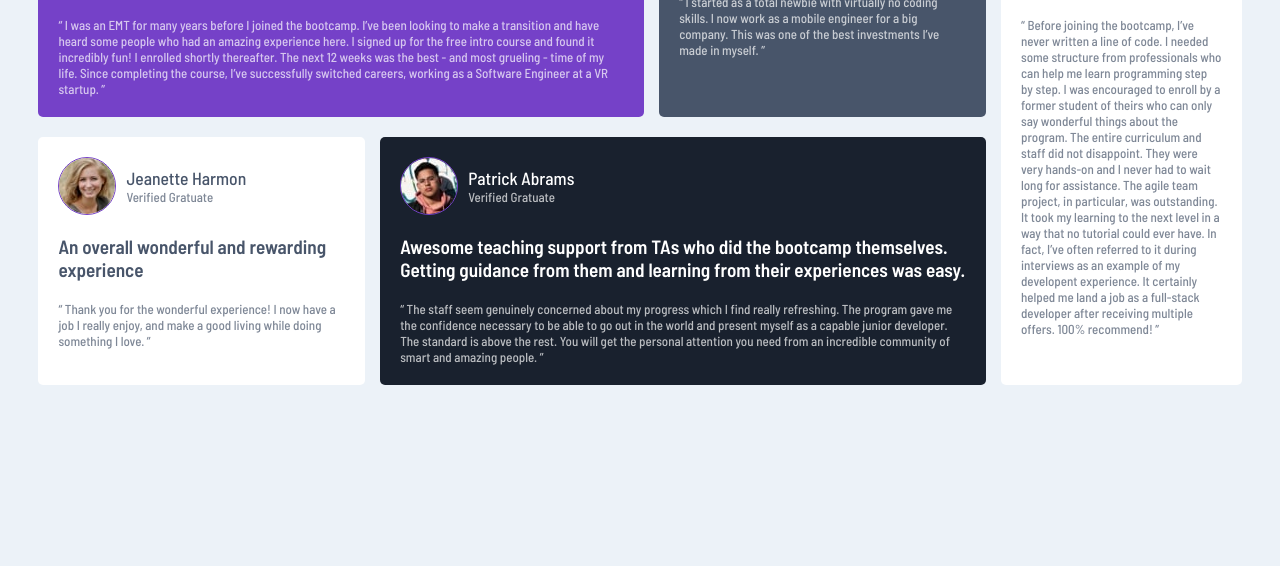
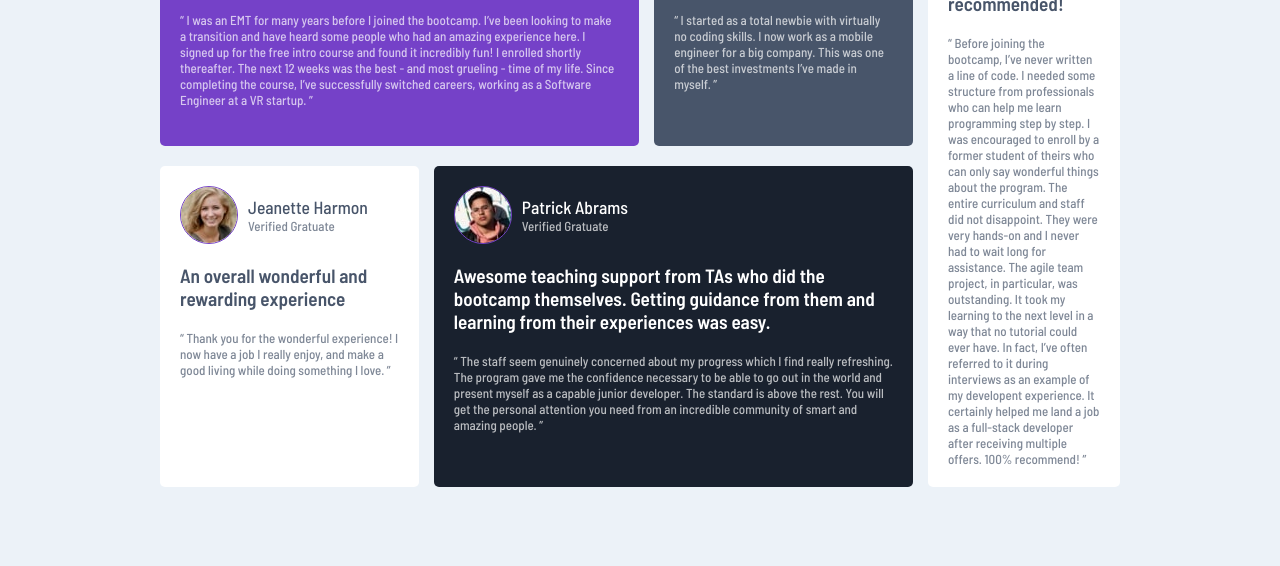
Before and after one commit to gustavoreiis/TestimonialsFrontendChallenge, a plain HTML site: page index.html in a window 1280 px wide. Shown: the part 234-800 px from the top of the page. Drawn offline with Linux system fonts and the light colour scheme.

Commit message:
style.css

```diff
--- a/style.css
+++ b/style.css
@@ -7,10 +7,14 @@
 body {
     background-color: #ecf2f8;
     font-family: 'Barlow Semi Condensed', sans-serif;
+    min-height: 100vh;
+    display: grid;
+    place-items: center;
+
 }
 
 #testimonial-grid-container {
-    padding: 5% 3%;
+    width: min(75%, 70rem);
 }
 
 #testimonial-1 {
```
